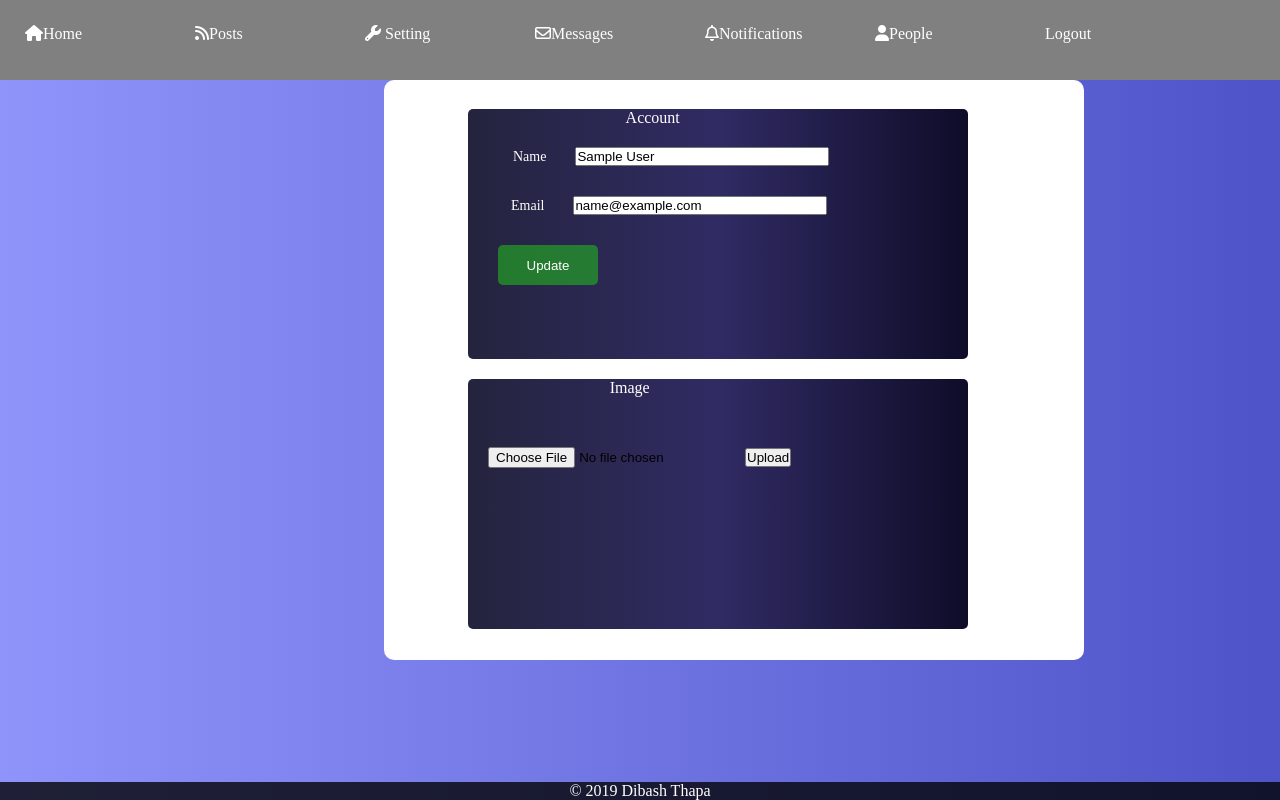
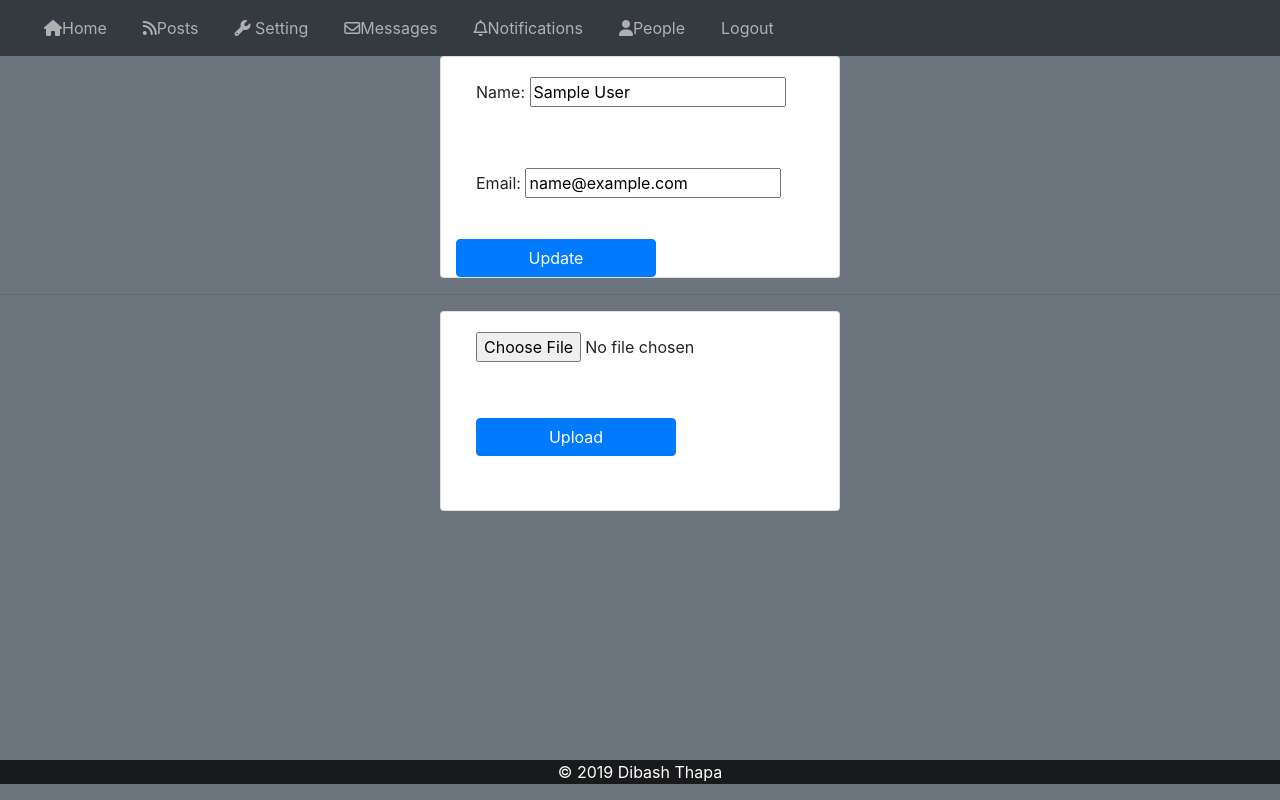
Before and after one commit to dibashthapa/Flask-App, a Flask app: page /setting in a window 1280 px wide. Run offline with Flask 2, Linux system fonts and the light colour scheme; the visitor is signed in with stand-in values (Sample User, id 1); some libraries are stand-ins or nearby versions.

Commit message:
UI updated

```diff
--- a/app.py
+++ b/app.py
@@ -16,10 +16,10 @@ def home():
 
         if filename is not None:
             image= " | ".join(filename[0])
+
             return render_template("index.html",filename=image)
         else:
            return render_template("index.html")
-        return render_template("index.html")
     else:
         return render_template("base.html")
 
@@ -178,16 +178,30 @@ def find_people():
     else:
         return redirect('/login')
 
-#@app.route('/notification')
-#ef notify():
-#   if 'Email' in session:
-#       data={
-#           "Email":session['Email']
-#
-#       }
-#       peoples=models.find_people(data)
-#       return render_template("notifications.html",people=peoples)
-#   else:
-#       return redirect('/logout')
+@app.route('/notification')
+def notify():
+   if 'Email' in session:
+       data={
+           "Email":session['Email']
+
+       }
+       peoples=models.find_people(data)
+       return render_template("notifications.html",people=peoples)
+   else:
+       return redirect('/logout')
+
+@app.route('/user/<name>')
+def find_user(name):
+    data={
+            "Email":session['Email'],
+            "Name":name
+        }
+    posts=models.get_posts(data)
+    peoples=models.find_people(data)
+    for people in peoples:
+        if name==people[0]:
+           return render_template("profile.html",data=data,posts=posts)
+    else:
+        return render_template("profile.html")
 if __name__ == '__main__':
     app.run(debug=True)
--- a/static/css/style.css
+++ b/static/css/style.css
@@ -1,13 +1,15 @@
-*{
+/*
+ *{
     margin:0;
     padding:0;
 }
 body{
-    background: #4e54c8;  /* fallback for old browsers */
-    background: -webkit-linear-gradient(to right, #8f94fb, #4e54c8);  /* Chrome 10-25, Safari 5.1-6 */
-    background: linear-gradient(to right, #8f94fb, #4e54c8); /* W3C, IE 10+/ Edge, Firefox 16+, Chrome 26+, Opera 12+, Safari 7+ */
+    background: #4e54c8;
+    background: -webkit-linear-gradient(to right, #8f94fb, #4e54c8);
+    background: linear-gradient(to right, #8f94fb, #4e54c8);
 
 }
+*/
 .footer {
     position:fixed;
 left:0;
@@ -17,7 +19,18 @@ text-align:center;
 color:white;
 background-color:rgba(0, 0, 0, 0.781);
 }
-.navigation-bar{
+.nav-link{
+    color:white;
+    opacity:0.6;
+    margin-left:20px;
+}
+span{
+    margin-bottom:10px;
+}
+button[type=submit]{
+    width:200px;
+}
+/*.navigation-bar{
     background-color:rgb(19, 40, 110);
     height:60px;
     opacity:0.7;
@@ -46,10 +59,9 @@ a:hover{
     position:relative;
     left:28%;
     box-sizing: border-box;
-    background: #3C3B3F;  /* fallback for old browsers */
-    background: -webkit-linear-gradient(to right, #605C3C, #3C3B3F);  /* Chrome 10-25, Safari 5.1-6 */
-    background: linear-gradient(to right, #605C3C, #3C3B3F); /* W3C, IE 10+/ Edge, Firefox 16+, Chrome 26+, Opera 12+, Safari 7+ */
-
+    background: #3C3B3F;
+    background: -webkit-linear-gradient(to right, #605C3C, #3C3B3F);
+    background: linear-gradient(to right, #605C3C, #3C3B3F);
     width:40%;
     padding-left: 135px;
     padding-top:90px;
@@ -126,10 +138,9 @@ height:400px;
 .setting .user-account,.profile-picture{
     height:250px;
     width:500px;
-    background: #3d215e42;  /* fallback for old browsers */
-    background: -webkit-linear-gradient(to right, #24243e, #302b63, #0f0c29);  /* Chrome 10-25, Safari 5.1-6 */
-    background: linear-gradient(to right, #24243e, #302b63, #0f0c29); /* W3C, IE 10+/ Edge, Firefox 16+, Chrome 26+, Opera 12+, Safari 7+ */
-
+    background: #3d215e42;
+    background: -webkit-linear-gradient(to right, #24243e, #302b63, #0f0c29);
+    background: linear-gradient(to right, #24243e, #302b63, #0f0c29);
 position:relative;
 left:12%;
 top:5%;
@@ -188,6 +199,12 @@ margin-left:28px;
     border-radius:10px;
     position:relative;
 }
+.post ul li ul li{
+    position:relative;
+    left:-40px;
+    height:60px;
+
+}
 .author{
     position:relative;
     left:84%;
@@ -233,7 +250,7 @@ left:10px;
     list-style:none;
     width:120px;
     height:40px;
-    margin:5px;
+    margin:5px 5px 0px 5px;
     padding:20px;
 }
 .box-container{
@@ -243,7 +260,7 @@ left:10px;
     left:25%;
     height:87vh;
     overflow:auto;
-    top:-26px;
+top:-20px;
 
 }
 input[type=file] {
@@ -253,3 +270,45 @@ margin-left:20px;
 .people-container {
     height:100%;
 }
+.notify-container{
+background-color:rgba(255, 255, 255, 0.151);
+width:100px;
+
+position:relative;
+width:50%;
+left:25%;
+color:white;
+
+}
+.notify-container .notify-child{
+
+
+margin-top:0px;
+margin-bottom:20px;
+border:1px 0px   solid black;
+
+width:99.9%;
+
+text-align:center;
+}
+.notify-container .notify-child ul li{
+    list-style:none;
+font-size:16px;
+margin-bottom:10px;
+height:30px;
+padding:5px;
+opacity:0.6;
+
+}
+.notify-container .notify-child hr{
+
+color:#616770;
+opacity:0.2;
+}
+.post ul > li{
+    font-size:20px;
+}
+.post ul li > ul li{
+    font-size:12px;
+}
+*/
--- a/static/js/script.js
+++ b/static/js/script.js
@@ -1,33 +1,9 @@
-$(document).ready(function () {
-    var currentUser,message,textToAppend;
-    var socket = io.connect("127.0.0.1");
-    var socket_messages = io.connect("127.0.0.1:5000/message")
-    $('#sendbutton').on('click', function (data) {
-        message = $('#myMessage').val();
-        currentUser = $('#Name').val();
-
-        socket_messages.emit('message from user', {
-            messages: message,
-            names: currentUser
-        });
-
-    });
-    $('#myMessage').focus((data)=>{
-    socket_messages.emit('typing',{
-        messages:message,
-        names:currentUser
-    })
-    })
-    $('#myMessage').focusout(()=>{
-        $('#typingMessages').remove()
-    })
-
-    socket_messages.on('from flask', function (data) {
-textToAppend = `<li id = "usermessage" ${currentUser == data['names'] ? 'style="background-color: #606770;border-radius:10px;width:200px;margin-bottom:20px;margin:10px;color:white;position:relative;left:60%;" >' : '>' } ${data['names']} : ${data['messages']}`
-$('#messages').append(textToAppend)
-});
-socket_messages.on('data typing',function(data){
-
-$('#typingMessages').append("<li>"+data['names']+"is typing"+"</li>")
-})
-})
+function follow(e){
+	if (e.textContent=='Follow'){
+		e.textContent='Following'
+		console.log(document.getElementsByTagName('span').length);
+	}
+	else{
+		e.textContent="Follow"
+	}
+}
--- a/templates/base.html
+++ b/templates/base.html
@@ -6,14 +6,18 @@
   {% endblock %}
   {% block meta %}
   <meta charset="utf-8">
+    <link rel="stylesheet" href="https://maxcdn.bootstrapcdn.com/bootstrap/4.4.1/css/bootstrap.min.css">
+  <script src="https://ajax.googleapis.com/ajax/libs/jquery/3.4.1/jquery.min.js"></script>
+  <script src="https://cdnjs.cloudflare.com/ajax/libs/popper.js/1.16.0/umd/popper.min.js"></script>
+  <script src="https://maxcdn.bootstrapcdn.com/bootstrap/4.4.1/js/bootstrap.min.js"></script>
 <link rel="stylesheet" href="https://cdnjs.cloudflare.com/ajax/libs/font-awesome/5.11.2/css/fontawesome.css">
   <meta name="viewport" content="width=device-width, initial-scale=1">
   <link rel="stylesheet" href="{{ url_for('static', filename='css/style.css') }}">
   <link href="https://fonts.googleapis.com/css?family=Open+Sans&display=swap" rel="stylesheet">
-  <script src="https://kit.fontawesome.com/c96d3752b6.js" crossorigin="anonymous"></script>
+<script src="https://kit.fontawesome.com/c96d3752b6.js" crossorigin="anonymous"></script>
 {% endblock %}
 </head>
-<body>
+<body class="bg-secondary">
 
     {% block head %}
 <div class="navigation-bar">
@@ -37,5 +41,6 @@
   {%block footer %}
 <p class="footer">&copy; 2019 Dibash Thapa</p>
 {% endblock %}
+<script src="{{url_for('static',filename='js/script.js')}}"></script>
 </body>
 </html>
--- a/templates/index.html
+++ b/templates/index.html
@@ -3,18 +3,19 @@
 {% block head %}{% endblock %}
 {% block content %}
 
-<div class="navigation-menu">
-    <ul>
-<li><a href="/"><i class="fas fa-home"></i>Home</a></li>
-<li><a href="/blogs"><i class="fas fa-rss"></i>Posts</a></li>
-<li><a href="/setting"><i class="fas fa-wrench"></i> Setting</a></li>
+<nav class="navbar navbar-expand-sm bg-dark">
+    <ul class="navbar-nav" >
+<li class="nav-item"><a href="/" class="nav-link"><i class="fas fa-home"></i>Home</a></li>
+<li class="nav-item"><a href="/blogs" class="nav-link"><i class="fas fa-rss"></i>Posts</a></li>
+<li class="nav-item"><a href="/setting" class="nav-link"><i class="fas fa-wrench"></i> Setting</a></li>
 
-<li><a href="#"><i class="far fa-envelope"></i>Messages</a></li>
-<li><a href="/notification"><i class="far fa-bell"></i>Notifications</a></li>
-<li><a href="/people"><i class="fas fa-user"></i>People</a></li>
-<li><a href="/logout">Logout</a></li>
+<li class="nav-item"> <a href="#" class="nav-link"><i class="far fa-envelope"></i>Messages</a></li>
+<li class="nav-item"><a href="/notification" class="nav-link"><i class="far fa-bell"></i>Notifications</a></li>
+<li class="nav-item"><a href="/people" class="nav-link"><i class="fas fa-user"></i>People</a></li>
+<li class="nav-item"><a href="/logout" class="nav-link">Logout</a></li>
 </ul>
-</div>
+</nav>
+
 <!--<div class="dashboard">
     {% if filename:%}
     <img class="profile-image" src="../static/images/{{filename}}" height="150px" width="150px" style="border-radius:50%">
@@ -24,19 +25,19 @@
     </div>
 -->
 {% block container %}
-<div class="box-container">
-    <div class="post-box">
+   <div class="container">
         <form action="/add" method="POST">
-            <div class="forms-control">
-                <input type="text" placeholder="Enter the title" name="title">
-            <textarea rows="10" cols="85"  name="post" placeholder="What's Happening?">
+            <div class="form-group ml-20">
+            <textarea rows="10" cols="85" class="mx-auto"name="post" placeholder="What's Happening?">
 
             </textarea>
+        </div>
+        <div class="form-group mx-auto">
+             <button type="submit" class="btn btn-primary">Add</button>
+         </div>
+            </form>
 
-             <button type="submit">Add</button>
-            </form>
-    </div>
-
+</div>
 </div>
 <!--
 <div class="post-box">
--- a/templates/setting.html
+++ b/templates/setting.html
@@ -1,31 +1,32 @@
 {%extends "index.html" %}
 {% block container%}
-<div class="setting">
-<div class="user-account">
-  <div class="user-account-child">
-<p align="center" >Account</p>
+
 <form action="/setting/update" method="POST">
-<div class="user-account-Name">
-    <label for="name">Name</label>
+	<div class="card container" style="width:400px;">
+<div class="form-group card-body">
+    <label for="name">Name:</label>
 <input type="text" name="Name" placeholder="Enter Your Name" value="{{datas['Name']}}">
 </div>
-<div class="user-account-Email">
-    <label for="email">Email</label>
+<div class="form-group card-body">
+    <label for="email">Email:</label>
 <input type="email" name="Email" placeholder="Enter Your Email" value="{{datas['Email']}}">
 </div>
-<button type="submit">Update</button>
+<button type="submit" class="btn btn-primary">Update</button>
 </form>
+</div>
   </div>
 </div>
-
-<div class="profile-picture">
-<div class="profile-picture-child">
-<p align="center">Image</p>
+<hr>
+<div class="card container" style="width:400px;height:200px;">
 <form action="/upload" method="POST" enctype="multipart/form-data">
-  <input type="file"  name="image">
-<button type="submit">Upload</button>
+	<div class="form-group card-body">
+  <input type="file"   name="image">
+</div>
+<div class="form-group card-body">
+<button type="submit" class="btn btn-primary">Upload</button>
+</div>
 </form>
 </div>
-</div>
+
 
 {%endblock%}
```
Also changed, not shown: models.py (+4 -5 lines), templates/blogs.html (+15 -7 lines), templates/login.html (+5 -5 lines), templates/notifications.html (+8 -5 lines), templates/people.html (+14 -7 lines), templates/profile.html (+19 -21 lines), templates/register.html (+9 -9 lines).
